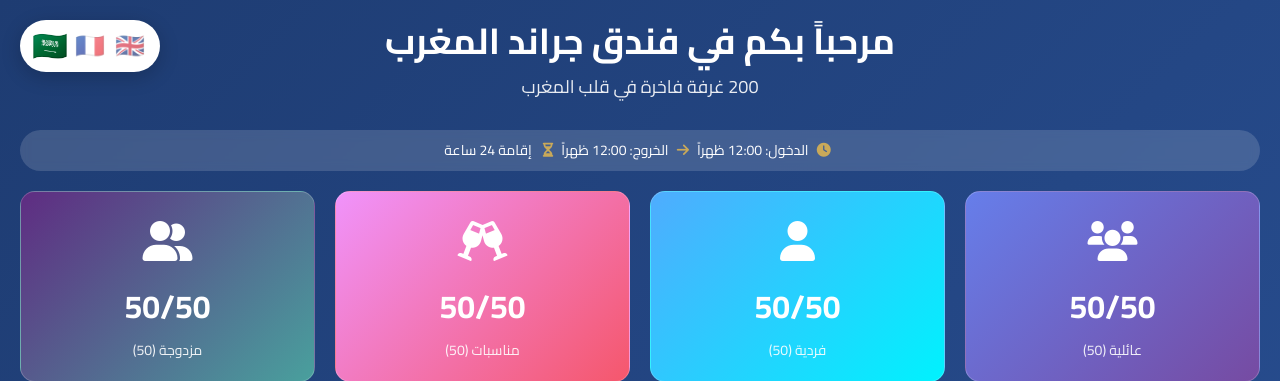
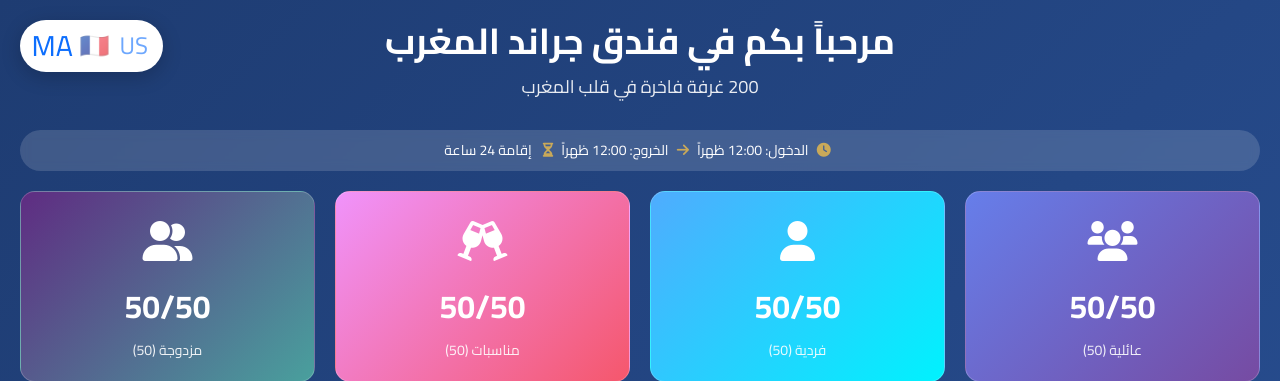
Before and after one commit to OR99999/hotel-system, a Flask app: page / in a window 1280 px wide. Shown: the top 381 px of the page. Run offline with Flask 3, Linux system fonts and the light colour scheme.

Commit message:
Update index.html

```diff
--- a/templates/index.html
+++ b/templates/index.html
@@ -671,9 +671,9 @@
 
     <!-- أيقونات اللغات -->
     <div class="language-selector">
-        <a href="/set_language/en" class="flag-link {% if lang == 'en' %}active{% endif %}" title="English">🇬🇧</a>
+        <a href="/set_language/en" class="flag-link {% if lang == 'en' %}active{% endif %}" title="English">US</a>
         <a href="/set_language/fr" class="flag-link {% if lang == 'fr' %}active{% endif %}" title="Français">🇫🇷</a>
-        <a href="/set_language/ar" class="flag-link {% if lang == 'ar' %}active{% endif %}" title="العربية">🇸🇦</a>
+        <a href="/set_language/ar" class="flag-link {% if lang == 'ar' %}active{% endif %}" title="العربية">MA</a>
     </div>
 
     <!-- زر الإدارة -->
@@ -1185,4 +1185,5 @@
         }
     </script>
 </body>
+
 </html>
```
